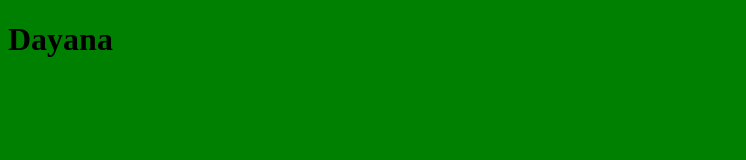
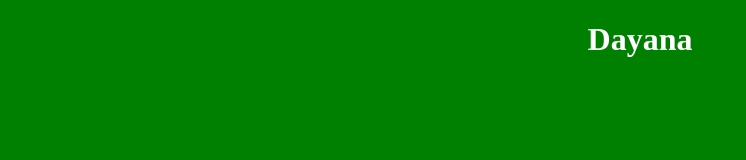
Before and after one commit to javadev16/diatres, a plain HTML site: page index.html in a window 1280 px wide. Shown: the whole page, without its empty margins (0-746 px from the left). Drawn offline with Linux system fonts and the light colour scheme.

Commit message:
Update index.html

```diff
--- a/index.html
+++ b/index.html
@@ -6,8 +6,8 @@
 <style>
   body{
   background-color:green;
-    text-color:#fff;
-
+    color:#fff;
+  text-align:center;
   }
   </style>
 
```
